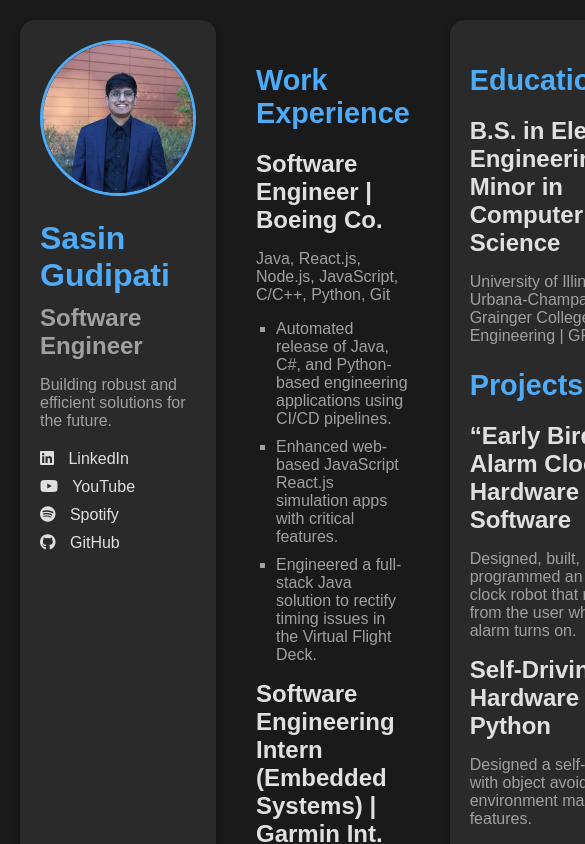
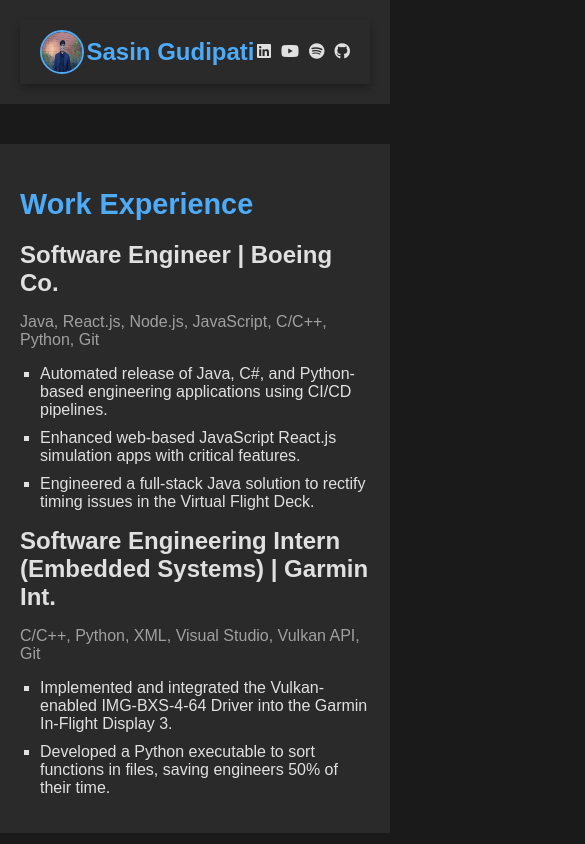
Before and after one commit to sasinkg/resume-website, a React (Create React App) app: page / in a window 390 px wide. Shown: the top 844 px of the page, 585 px wide, since content can reach past the window. Built offline with nearby package versions, Linux system fonts and the light colour scheme.

Commit message:
updated v1.1.1

```diff
--- a/src/App.css
+++ b/src/App.css
@@ -3,100 +3,95 @@ body {
   font-family: Arial, sans-serif;
   margin: 0;
   padding: 0;
-  background-color: #1a1a1a; /* Dark gray background */
-  color: #e0e0e0; /* Light gray text for contrast */
+  background-color: #1a1a1a;
+  color: #e0e0e0;
 }
 
 .app {
   display: flex;
   padding: 20px;
   gap: 20px;
-  background-color: #1a1a1a; /* Dark gray background */
+  background-color: #1a1a1a;
 }
 
 /* Left Column (Header) */
 .left-column {
   flex: 1;
-  background-color: #2a2a2a; /* Slightly lighter dark gray */
+  background-color: #2a2a2a;
   padding: 20px;
-  border-radius: 15px; /* Rounded rectangle */
+  border-radius: 15px;
   box-shadow: 0 4px 8px rgba(0, 0, 0, 0.3);
 }
+
+.profile-pic {
+  width: 100%;
+  border-radius: 50%;
+  border: 3px solid #4dabf7;
+  margin-bottom: 20px;
+}
+
+.left-column h1 {
+  font-size: 2rem;
+  margin: 0;
+  color: #4dabf7;
+}
+
+.left-column h2 {
+  font-size: 1.5rem;
+  color: #a0a0a0;
+  margin: 10px 0;
+}
+
+.left-column p {
+  font-size: 1rem;
+  color: #a0a0a0;
+}
+
 .social-links {
   margin-top: 20px;
 }
 
 .social-links a {
-  display: block; /* Each link on a new line */
-  color: #e0e0e0; /* Light gray text */
-  text-decoration: none; /* Remove underline */
-  margin: 10px 0; /* Spacing between links */
+  display: block;
+  color: #e0e0e0;
+  text-decoration: none;
+  margin: 10px 0;
   font-size: 1rem;
-  transition: color 0.3s ease; /* Smooth color transition */
+  transition: color 0.3s ease;
 }
 
 .social-links a:hover {
-  color: #4dabf7; /* Blue accent on hover */
+  color: #4dabf7;
 }
 
 .social-links i {
-  margin-right: 10px; /* Space between icon and text */
-}
-.social-links a:hover {
-  color: #4dabf7; /* Blue accent on hover */
-  transform: translateY(-2px); /* Slight upward movement */
-}
-
-.profile-pic {
-  width: 150px; /* Adjust the size as needed */
-  height: 150px; /* Ensure width and height are equal for a perfect circle */
-  border-radius: 50%; /* Makes the image circular */
-  border: 3px solid #4dabf7; /* Optional: Adds a blue border */
-  margin-bottom: 20px;
-  object-fit: cover; /* Ensures the image fills the circle without stretching */
-}
-
-.left-column h1 {
-  font-size: 2rem;
-  margin: 0;
-  color: #4dabf7; /* Blue accent for name */
-}
-
-.left-column h2 {
-  font-size: 1.5rem;
-  color: #a0a0a0; /* Light gray for job title */
-  margin: 10px 0;
-}
-
-.left-column p {
-  font-size: 1rem;
-  color: #a0a0a0; /* Light gray for tagline */
+  margin-right: 10px;
 }
 
 /* Middle Column (Experience) */
 .middle-column {
   flex: 3;
+  background-color: #2a2a2a;
   padding: 20px;
-  background-color: transparent; /* No background color */
-  border-radius: 0; /* No rounded corners */
-  box-shadow: none; /* No shadow */
+  border-radius: 15px;
+  box-shadow: 0 4px 8px rgba(0, 0, 0, 0.3);
 }
 
 .middle-column h2 {
   font-size: 1.8rem;
   margin-bottom: 20px;
-  color: #4dabf7; /* Blue accent for section headers */
+  color: #4dabf7;
 }
 
 .middle-column h3 {
   font-size: 1.5rem;
   margin: 15px 0 10px;
-  color: #e0e0e0; /* Light gray for job titles */
+  color: #e0e0e0;
 }
 
 .middle-column p {
   font-size: 1rem;
-  color: #a0a0a0; /* Light gray for descriptions */
+  color: #a0a0a0;
 }
 
 .middle-column ul {
@@ -106,31 +101,96 @@ body {
 
 .middle-column li {
   margin-bottom: 10px;
-  color: #a0a0a0; /* Light gray for list items */
 }
 
 /* Right Column (Education & Projects) */
 .right-column {
   flex: 1;
-  background-color: #2a2a2a; /* Slightly lighter dark gray */
+  background-color: #2a2a2a;
   padding: 20px;
-  border-radius: 15px; /* Rounded rectangle */
+  border-radius: 15px;
   box-shadow: 0 4px 8px rgba(0, 0, 0, 0.3);
 }
 
 .right-column h2 {
   font-size: 1.8rem;
   margin-bottom: 20px;
-  color: #4dabf7; /* Blue accent for section headers */
+  color: #4dabf7;
 }
 
 .right-column h3 {
   font-size: 1.5rem;
   margin: 15px 0 10px;
-  color: #e0e0e0; /* Light gray for project titles */
+  color: #e0e0e0;
 }
 
 .right-column p {
   font-size: 1rem;
-  color: #a0a0a0; /* Light gray for descriptions */
+  color: #a0a0a0;
 }
+
+/* Mobile Sticky Header */
+.mobile-sticky-header {
+  display: none; /* Hidden by default */
+  position: sticky;
+  top: 0;
+  background-color: #2a2a2a;
+  padding: 10px 20px;
+  z-index: 1000;
+  box-shadow: 0 4px 8px rgba(0, 0, 0, 0.3);
+  align-items: center;
+  justify-content: space-between;
+}
+
+.mobile-sticky-header .sticky-profile-pic {
+  width: 40px;
+  height: 40px;
+  border-radius: 50%;
+  border: 2px solid #4dabf7;
+}
+
+.mobile-sticky-header h1 {
+  font-size: 1.5rem;
+  margin: 0;
+  color: #4dabf7;
+}
+
+.mobile-sticky-header .sticky-social-links {
+  display: flex;
+  gap: 10px;
+}
+
+.mobile-sticky-header .sticky-social-links a {
+  color: #e0e0e0;
+  text-decoration: none;
+  font-size: 1rem;
+  transition: color 0.3s ease;
+}
+
+.mobile-sticky-header .sticky-social-links a:hover {
+  color: #4dabf7;
+}
+
+/* Mobile Styles */
+@media (max-width: 768px) {
+  .app {
+    flex-direction: column;
+    padding: 0;
+  }
+
+  .left-column,
+  .middle-column,
+  .right-column {
+    border-radius: 0;
+    box-shadow: none;
+    margin-bottom: 20px;
+  }
+
+  .mobile-sticky-header {
+    display: flex; /* Show sticky header on mobile */
+  }
+
+  .desktop-header {
+    display: none; /* Hide desktop header on mobile */
+  }
+}
--- a/src/App.js
+++ b/src/App.js
@@ -2,6 +2,8 @@ import React from 'react';
 import Header from './components/Header';
 import Experience from './components/Experience';
 import Education from './components/Education';
+import Skills from './components/Skills';
+import Projects from './components/Projects';
 import './App.css';
 
 function App() {
@@ -15,6 +17,7 @@ function App() {
       </div>
       <div className="right-column">
         <Education />
+        <Projects />
       </div>
     </div>
   );
--- a/src/components/Header.js
+++ b/src/components/Header.js
@@ -1,8 +1,12 @@
 import React from 'react';
+import profileImage from './images/profile.jpg'; // Adjust the path as needed
+
 const Header = () => {
   return (
-    <div className="header">
-     <img src={`${process.env.PUBLIC_URL}/profile.jpg`} alt="Your Name" className="profile-pic" />
+    <>
+      {/* Desktop Header */}
+      <div className="desktop-header">
+        <img src={profileImage} alt="Your Name" className="profile-pic" />
         <h1>Sasin Gudipati</h1>
         <h2>Software Engineer</h2>
         <p>Building robust and efficient solutions for the future.</p>
@@ -21,6 +25,27 @@ const Header = () => {
           </a>
         </div>
       </div>
+
+      {/* Mobile Sticky Header */}
+      <div className="mobile-sticky-header">
+        <img src={profileImage} alt="Your Name" className="sticky-profile-pic" />
+        <h1>Sasin Gudipati</h1>
+        <div className="sticky-social-links">
+          <a href="https://www.linkedin.com/in/sasingudipati" target="_blank" rel="noopener noreferrer">
+            <i className="fab fa-linkedin"></i>
+          </a>
+          <a href="https://www.youtube.com/@sasinkg" target="_blank" rel="noopener noreferrer">
+            <i className="fab fa-youtube"></i>
+          </a>
+          <a href="https://open.spotify.com/artist/32bneQUYfdsDpdSB0CsrZd?si=drAp1JsJQ5mArlD5ihRG4w" target="_blank" rel="noopener noreferrer">
+            <i className="fab fa-spotify"></i>
+          </a>
+          <a href="https://github.com/sasinkg" target="_blank" rel="noopener noreferrer">
+            <i className="fab fa-github"></i>
+          </a>
+        </div>
+      </div>
+    </>
   );
 };
 
```
Also changed, not shown: src/components/images/profile.jpg (renamed from public/profile.jpg). Lines whose indentation alone changed are shown as unchanged.
